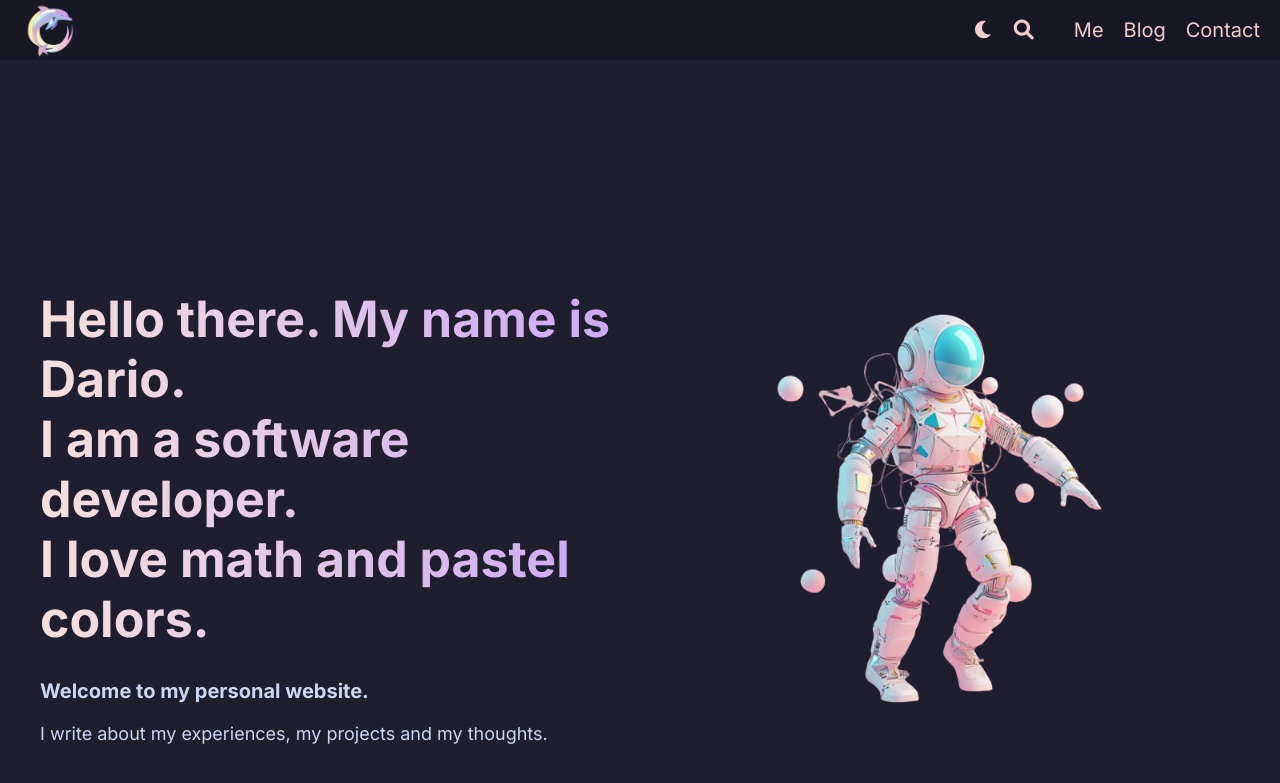
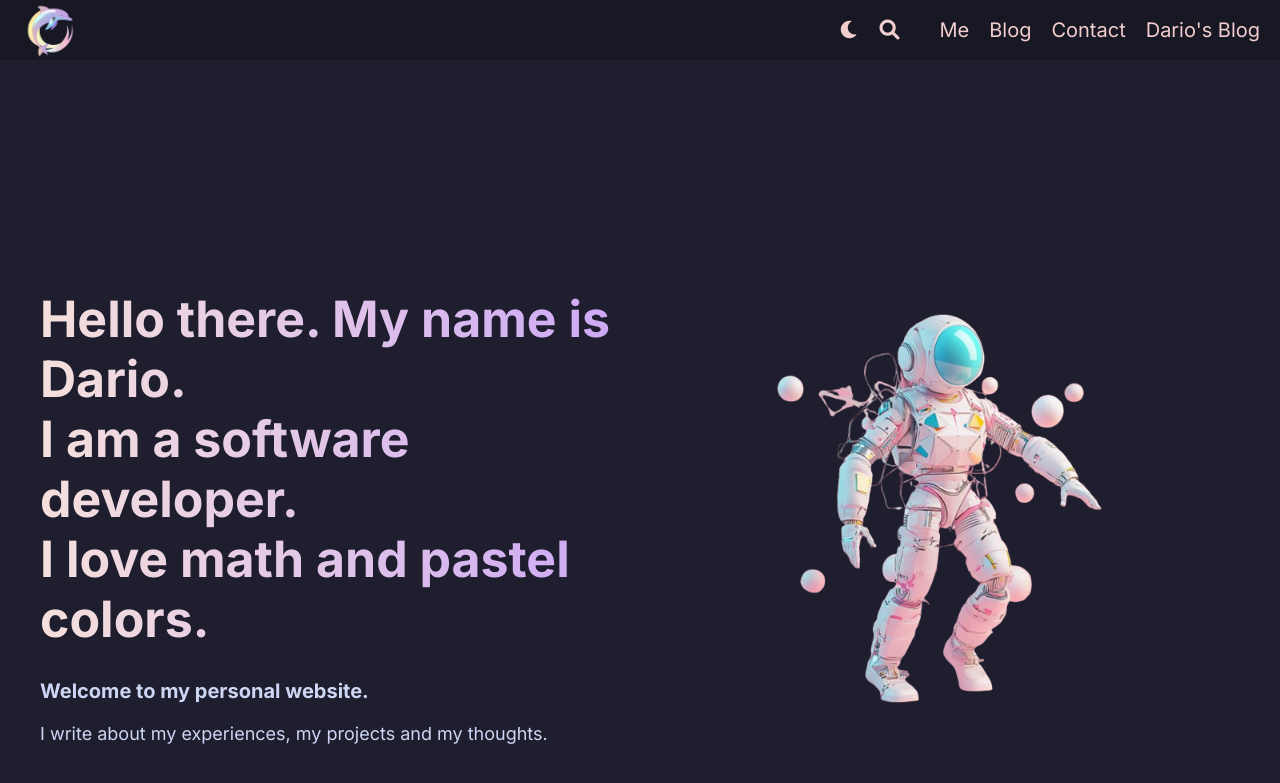
Before and after one commit to low-perry/dario_blog, a Jekyll site: the page built from index.markdown, in a window 1280 px wide and 900 px high. Shown: the top 783 px of the window. Built offline with Jekyll 4.4.1, drawn with Linux system fonts in a browser that asks for light colours; comment, search, counter and statistics services are not loaded.

Commit message:
Add a favicon to the tabs, add hero page title

```diff
--- a/_layouts/main.html
+++ b/_layouts/main.html
@@ -11,6 +11,7 @@
     <link rel="stylesheet" href="https://cdnjs.cloudflare.com/ajax/libs/font-awesome/6.0.0-beta3/css/all.min.css">
     <link rel="stylesheet" href="{{ '/assets/css/modal.css' | relative_url }}">
     <link rel="stylesheet" href="{{ '/assets/css/help-modal.css' | relative_url }}">
+    <link rel="icon" href="assets/images/favicon.ico" type="image/x-icon">
     <style>
         :root {
             --page-color: {{ page.color }};
--- a/index.markdown
+++ b/index.markdown
@@ -1,3 +1,4 @@
 ---
 layout: hero
+title: Dario's Blog
 ---
```
